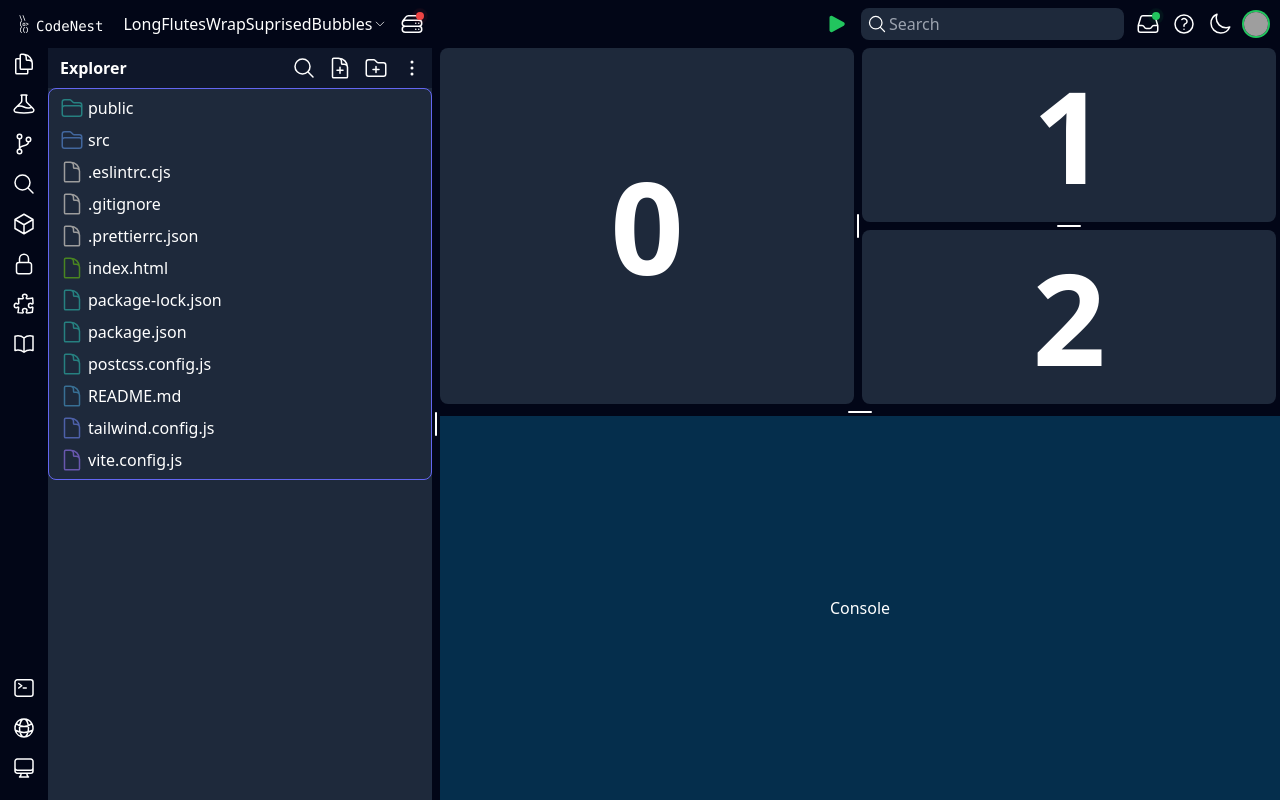
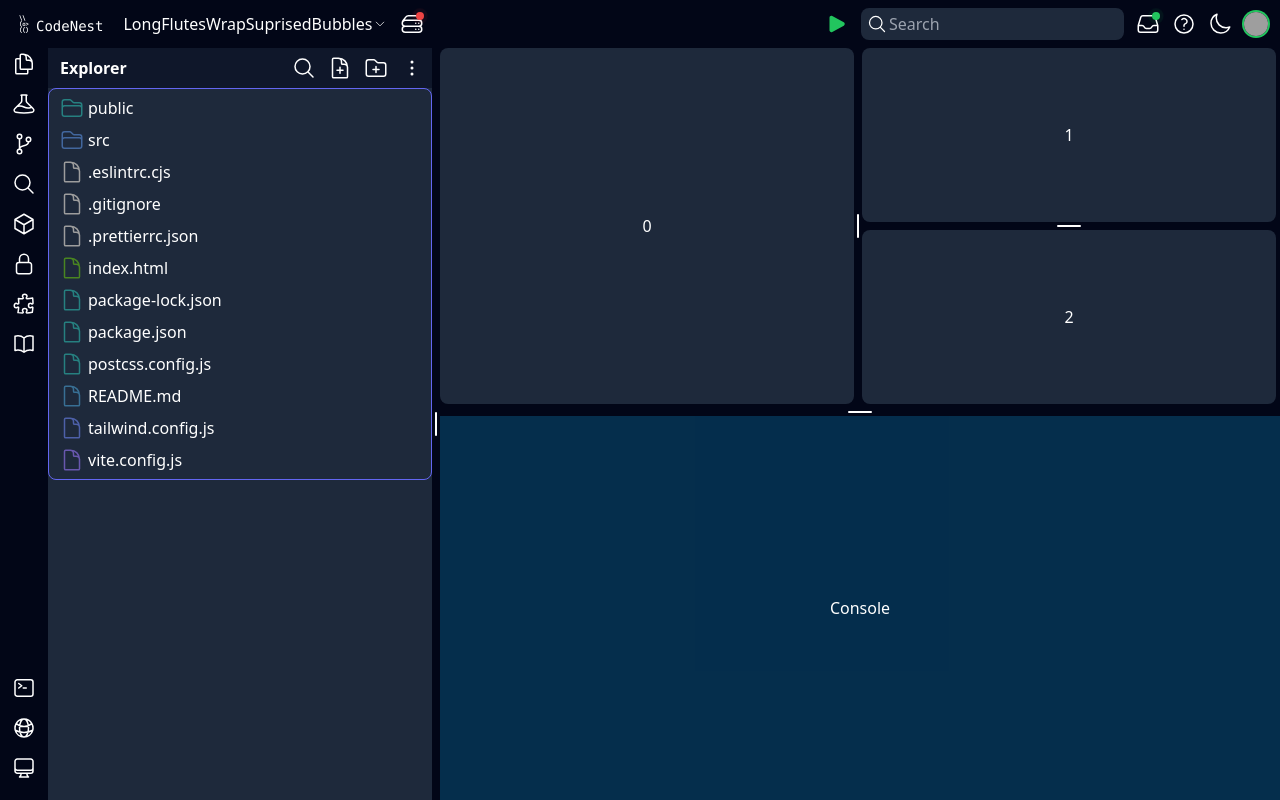
Before and after one commit to Jeshwin/fs_sidebar, a React (Vite) app: page / in a window 1280 px wide. Built offline with nearby package versions, Linux system fonts and the light colour scheme; grey boxes are pictures that could not be loaded.

Commit message:
working blanket

```diff
--- a/src/components/IDE.jsx
+++ b/src/components/IDE.jsx
@@ -12,6 +12,7 @@ import CloudShell from "./bottompanels/cloudshell/cloudShell";
 import NetworkingPanel from "./bottompanels/networking/networkingPanel";
 import ConsoleOutput from "./bottompanels/console/consoleOutput";
 import BottomPanelControllerContext from "./context/bottomPanelControllerProvider";
+import InteractionBlanket from "./interactionBlanket";
 
 export default function IDE() {
     const {sidePanelSelection} = useContext(SidePanelControllerContext);
@@ -30,11 +31,37 @@ export default function IDE() {
     const sidePanelStartDragging = (e) => {
         e.preventDefault(); // Prevent text selection during drag
         setSidePanelIsDragging(true);
+        // Activate the blanket div by changing CSS variables
+        document.documentElement.style.setProperty(
+            "--interactionBlanketPointerEvents",
+            "none"
+        );
+        document.documentElement.style.setProperty(
+            "--interactionBlanketUserSelect",
+            "none"
+        );
+        document.documentElement.style.setProperty(
+            "--interactionBlanketDisplay",
+            "block"
+        );
     };
 
     const bottomPanelStartDragging = (e) => {
         e.preventDefault(); // Prevent text selection during drag
         setBottomPanelIsDragging(true);
+        // Activate the blanket div by changing CSS variables
+        document.documentElement.style.setProperty(
+            "--interactionBlanketPointerEvents",
+            "none"
+        );
+        document.documentElement.style.setProperty(
+            "--interactionBlanketUserSelect",
+            "none"
+        );
+        document.documentElement.style.setProperty(
+            "--interactionBlanketDisplay",
+            "block"
+        );
     };
 
     useEffect(() => {
@@ -62,6 +89,19 @@ export default function IDE() {
         const stopDragging = () => {
             setSidePanelIsDragging(false);
             setBottomPanelIsDragging(false);
+            // Deactivate the blanket div by changing CSS variables
+            document.documentElement.style.setProperty(
+                "--interactionBlanketPointerEvents",
+                "auto"
+            );
+            document.documentElement.style.setProperty(
+                "--interactionBlanketUserSelect",
+                "auto"
+            );
+            document.documentElement.style.setProperty(
+                "--interactionBlanketDisplay",
+                "none"
+            );
         };
 
         document.addEventListener("mousemove", handleDragging);
@@ -83,6 +123,8 @@ export default function IDE() {
                     }px`,
                     maxWidth: `90%`,
                     position: "relative",
+                    pointerEvents: "var(--interactionBlanketPointerEvents)",
+                    userSelect: "var(--interactionBlanketUserSelect)",
                 }}
             >
                 <FileExplorer />
@@ -93,10 +135,7 @@ export default function IDE() {
                 <SecretsManager />
                 <ExtensionsManager />
                 <DocumentationPanel />
-                <div
-                    id="side-panel-interaction-blanket"
-                    className="absolute top-0 left-0 z-10 w-full h-full hidden"
-                ></div>
+                <InteractionBlanket />
             </div>
             <div
                 ref={sidePanelHandlebarRef}
@@ -113,11 +152,13 @@ export default function IDE() {
                             bottomPanelSelection !== "" ? bottomPanelHeight : 0
                         }px`,
                         maxHeight: "90%",
+                        position: "relative",
                     }}
                 >
                     <CloudShell />
                     <NetworkingPanel />
                     <ConsoleOutput />
+                    <InteractionBlanket />
                 </div>
                 <div
                     ref={bottomPanelHandlebarRef}
@@ -128,33 +169,30 @@ export default function IDE() {
                 </div>
                 <div className="flex-1">
                     <div className="w-full h-full pr-1 pb-1 flex">
-                        <div className="h-full flex-1 rounded-lg bg-slate-100 dark:bg-slate-800">
-                            <div className="w-full h-full grid place-content-center">
-                                <p className="text-9xl font-bold text-center">
+                        <div className="h-full flex-1 relative rounded-lg bg-slate-100 dark:bg-slate-800">
+                            <p className="w-full h-full grid place-content-center">
                                 0
                             </p>
-                            </div>
+                            <InteractionBlanket />
                         </div>
                         <div className="h-full w-2 rounded-full grid place-content-center select-none cursor-col-resize">
                             <div className="h-6 w-0.5 mx-1 rounded-full bg-slate-950 dark:bg-white"></div>
                         </div>
                         <div className="h-full flex-1 flex flex-col">
-                            <div className="w-full flex-1 rounded-lg bg-slate-100 dark:bg-slate-800">
-                                <div className="w-full h-full grid place-content-center">
-                                    <p className="text-9xl font-bold text-center">
+                            <div className="w-full flex-1 relative rounded-lg bg-slate-100 dark:bg-slate-800">
+                                <p className="w-full h-full grid place-content-center">
                                     1
                                 </p>
-                                </div>
+                                <InteractionBlanket />
                             </div>
                             <div className="w-full h-2 rounded-full grid place-content-center select-none cursor-row-resize">
                                 <div className="w-6 h-0.5 my-1 rounded-full bg-slate-950 dark:bg-white"></div>
                             </div>
-                            <div className="w-full flex-1 rounded-lg bg-slate-100 dark:bg-slate-800">
-                                <div className="w-full h-full grid place-content-center">
-                                    <p className="text-9xl font-bold text-center">
+                            <div className="w-full flex-1 relative rounded-lg bg-slate-100 dark:bg-slate-800">
+                                <p className="w-full h-full grid place-content-center">
                                     2
                                 </p>
-                                </div>
+                                <InteractionBlanket />
                             </div>
                         </div>
                     </div>
--- /dev/null
+++ b/src/components/interactionBlanket.jsx
@@ -0,0 +1,15 @@
+export default function InteractionBlanket() {
+    return (
+        <div
+            style={{
+                zIndex: 10,
+                position: "absolute",
+                top: "0px",
+                left: "0px",
+                width: "100%",
+                height: "100%",
+                display: "var(--interactionBlanketDisplay)",
+            }}
+        ></div>
+    );
+}
--- a/src/globals.css
+++ b/src/globals.css
@@ -29,6 +29,9 @@
     --X: #8352a3;
     --Y: #8e4f9e;
     --Z: #994d99;
+    --interactionBlanketPointerEvents: auto;
+    --interactionBlanketUserSelect: auto;
+    --interactionBlanketDisplay: none;
 }
 
 #root {
```
Lines whose indentation alone changed are shown as unchanged.
